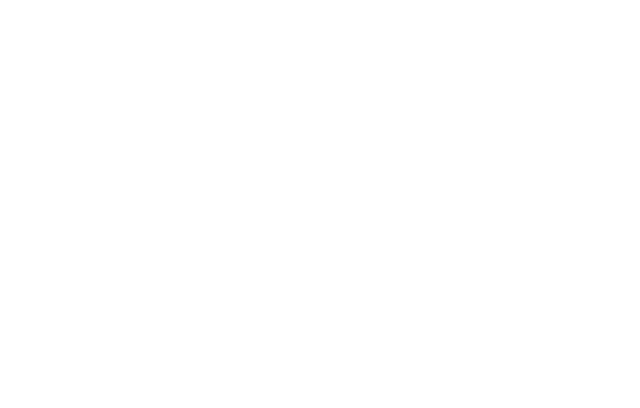
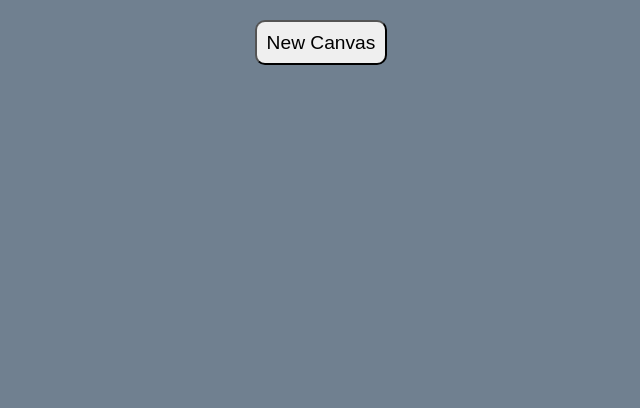
Before and after one commit to Heem-dev/Etch-a-Sketch, a plain HTML site: page index.html in a window 1280 px wide. Shown: the whole page, without its empty margins (319-959 px from the left). Drawn offline with Linux system fonts and the light colour scheme.

Commit message:
done, reset btn works, squares fill sapce evenly.

```diff
--- a/index.html
+++ b/index.html
@@ -8,6 +8,7 @@
     <script src="script.js" defer></script>
   </head>
   <body>
+    <button class="resetBtn">New Canvas</button>
     <div class="squaresContainer"></div>
   </body>
 </html>
--- a/script.js
+++ b/script.js
@@ -0,0 +1,37 @@
+const contianer = document.querySelector(".squaresContainer");
+
+const square = document.createElement("div");
+square.classList.add("square");
+
+drawCanvas(16);
+console.log(contianer.children.length);
+
+function drawCanvas(num) {
+  contianer.innerHTML = "";
+  let squareWidth = contianer.clientWidth / num;
+  let squareHeight = contianer.clientHeight / num;
+  for (i = 0; i < num * num; i++) {
+    const squareClone = square.cloneNode(true);
+
+    squareClone.style.width = `${squareWidth}px`;
+    squareClone.style.height = `${squareHeight}px`;
+    squareClone.addEventListener("mouseover", (e) => hoverColor(e));
+    contianer.appendChild(squareClone);
+  }
+}
+
+function hoverColor(elm) {
+  elm.target.classList.add("hovered");
+  //   console.log("called");
+}
+
+const resetBtn = document.querySelector(".resetBtn");
+
+resetBtn.addEventListener("click", () => {
+  const num = prompt("Enter the number of squares per side");
+  if (num > 100) {
+    drawCanvas(100);
+  } else {
+    drawCanvas(num);
+  }
+});
--- a/style.css
+++ b/style.css
@@ -0,0 +1,37 @@
+* {
+  margin: 0;
+  padding: 0;
+}
+body {
+  background-color: slategrey;
+  max-width: 960px;
+  /* min-height: 80vh; */
+  margin: 0 auto;
+
+  height: 80vh;
+}
+.resetBtn {
+  margin: 20px auto;
+  /* margin-top: 0; */
+  font-size: larger;
+  padding: 0.5em;
+
+  display: block;
+
+  border-radius: 10px;
+}
+.squaresContainer {
+  display: flex;
+  flex-direction: row;
+  flex-wrap: wrap;
+
+  height: inherit;
+}
+
+.square:hover {
+  background-color: rgb(202, 192, 192);
+}
+
+.hovered {
+  background-color: rgb(202, 192, 192);
+}
```
